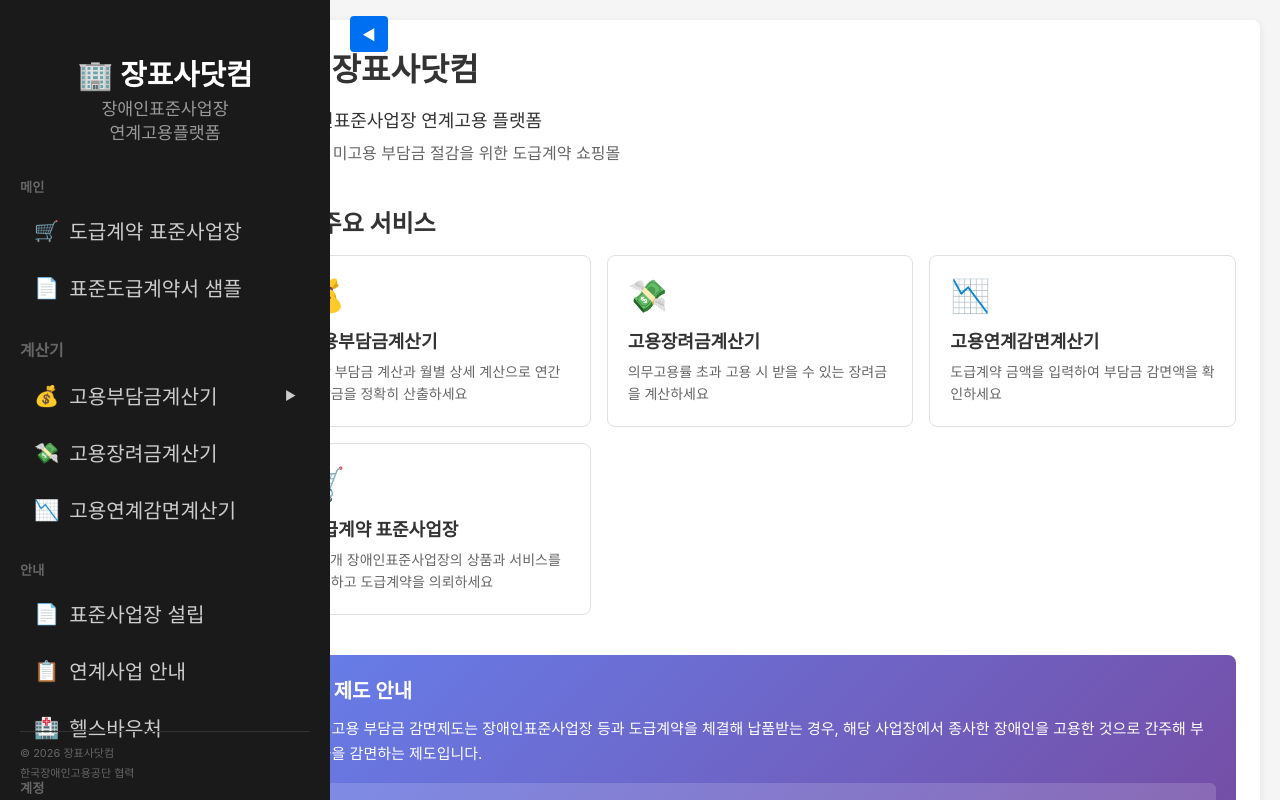
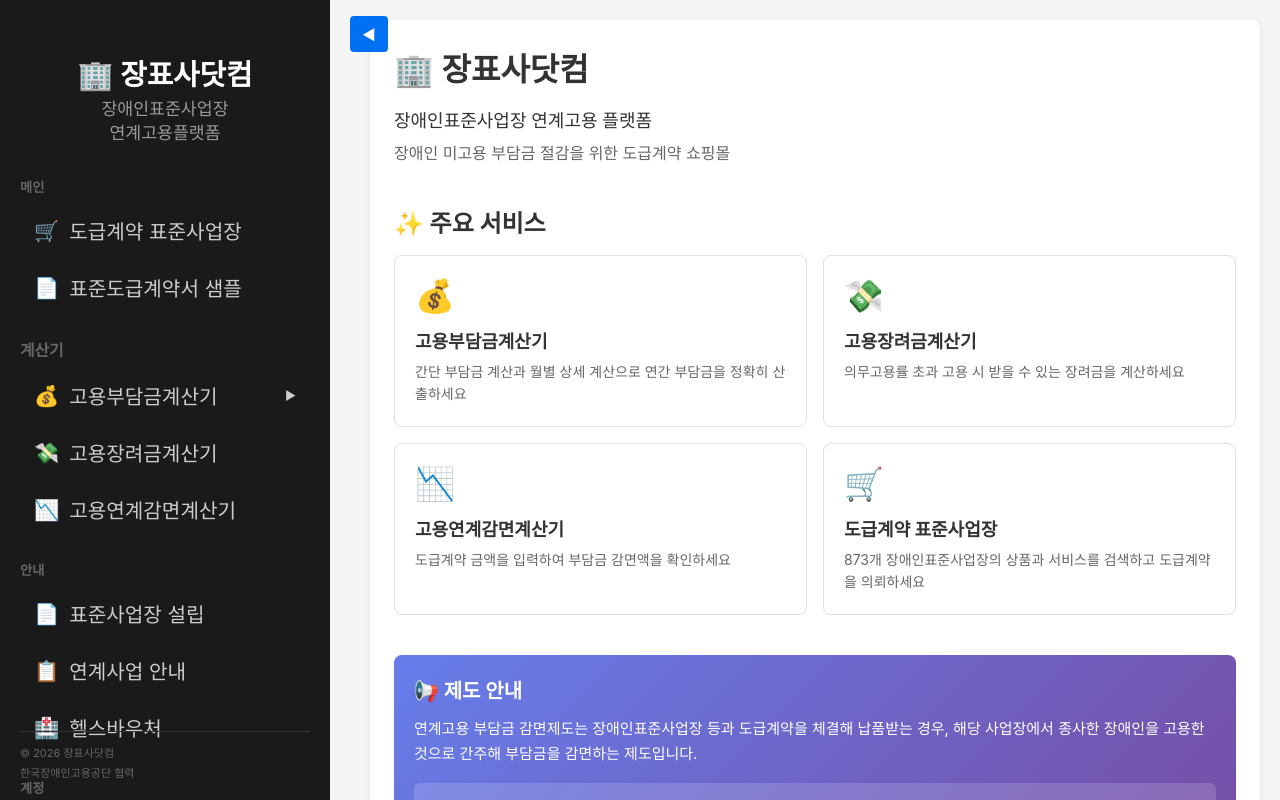
Before and after one commit to masolshop/jangpyosa, a Next.js app in the folder apps/web/: page / in a window 1280 px wide. Shown: the top 800 px of the page. Built offline with nearby package versions, Linux system fonts and the light colour scheme.

Commit message:
🎨 메인 콘텐츠 여백 조정 (240→350px) - 사이드바와 겹침 해결

```diff
--- a/apps/web/src/app/layout.tsx
+++ b/apps/web/src/app/layout.tsx
@@ -15,7 +15,7 @@ export default function RootLayout({
     <html lang="ko">
       <body>
         <Sidebar />
-        <main style={{ marginLeft: 240, minHeight: '100vh' }}>
+        <main style={{ marginLeft: 350, minHeight: '100vh' }}>
           {children}
         </main>
       </body>
```
